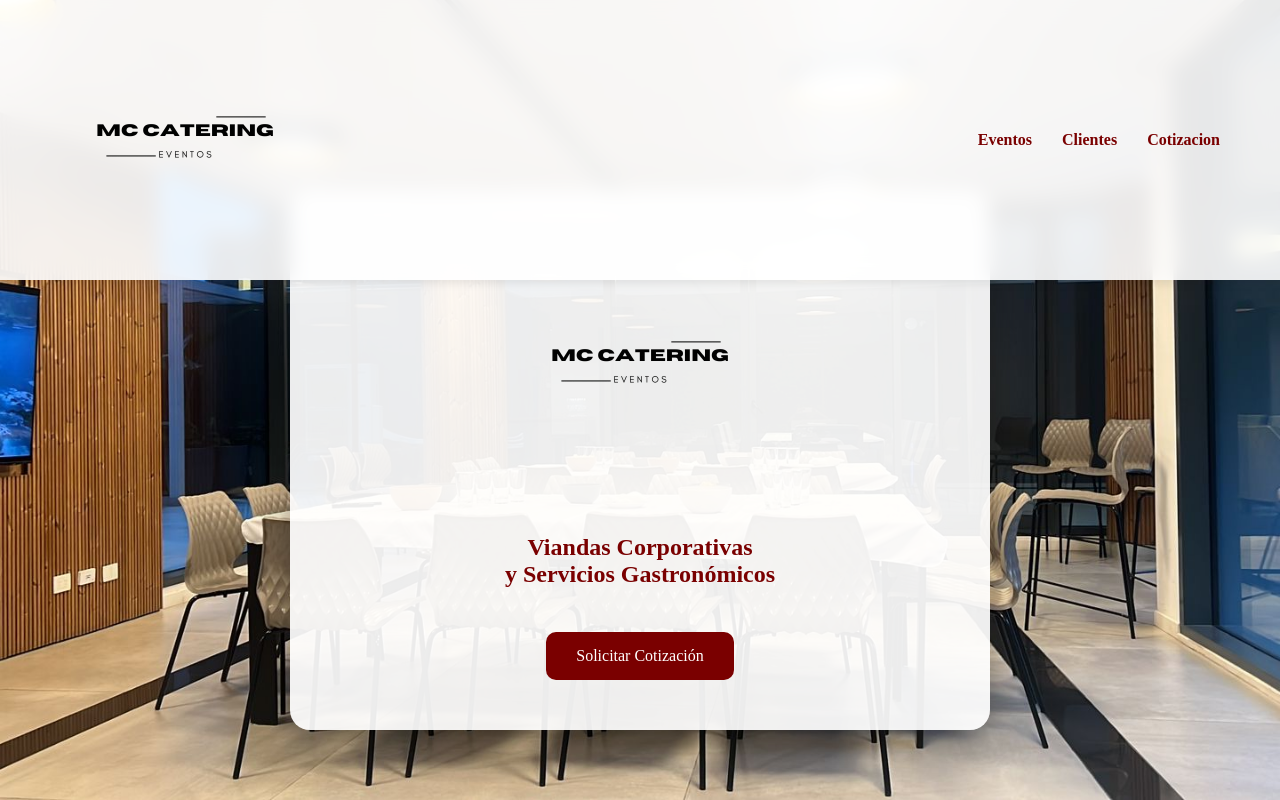
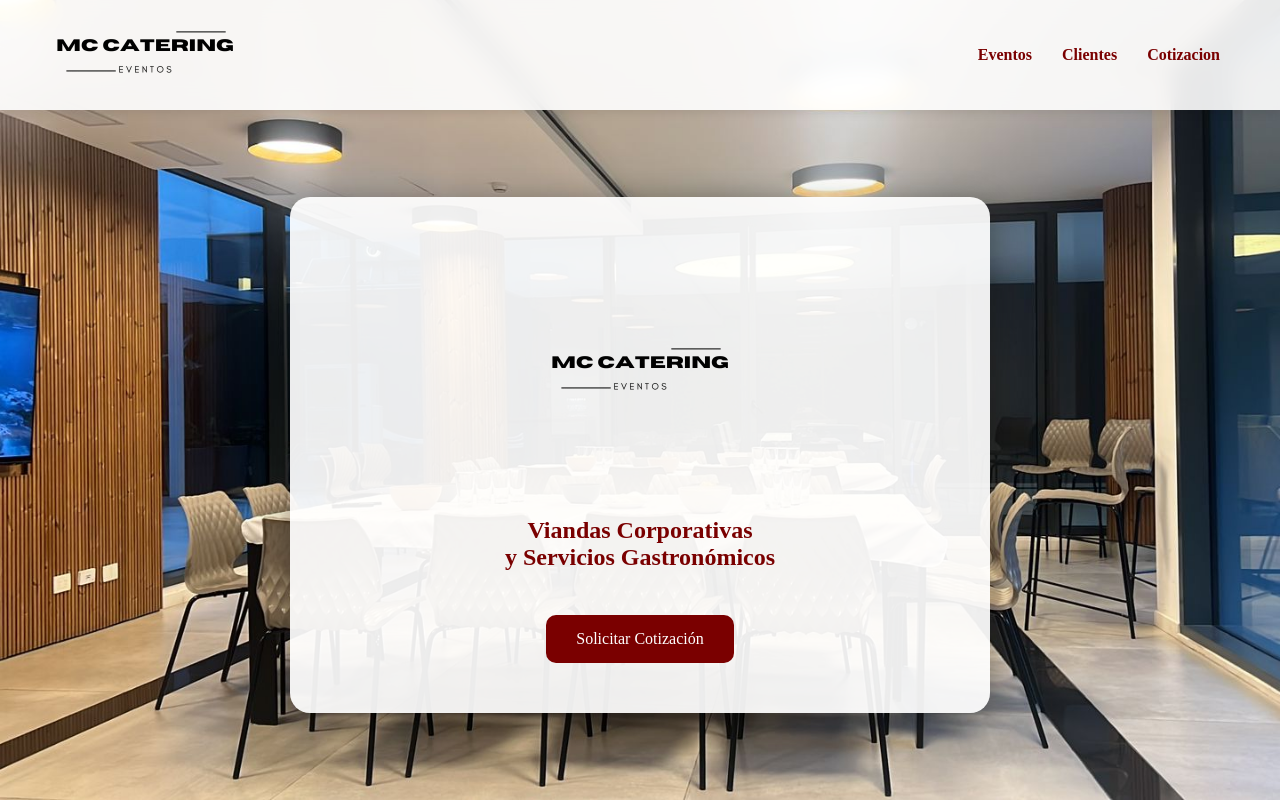
Before and after one commit to Dosmacxx/mc-catering, a Next.js app: page / in a window 1280 px wide. Built offline with nearby package versions, Linux system fonts and the light colour scheme.

Commit message:
Update index.js

```diff
--- a/pages/index.js
+++ b/pages/index.js
@@ -24,33 +24,40 @@ export default function Home() {
           position: "fixed",
           top: 0,
           width: "100%",
+          height: "110px", // 🔒 ALTURA FIJA
           zIndex: 1000,
           background: "rgba(255,255,255,0.9)",
           backdropFilter: "blur(10px)",
           boxShadow: "0 2px 10px rgba(0,0,0,0.1)",
         }}
       >
+        {/* LOGO HEADER (ABSOLUTO - NO ROMPE) */}
+        <img
+          src="/mC_cATERING-removebg-preview.png"
+          alt="MC Catering"
+          style={{
+            position: "absolute",
+            left: "20px",
+            top: "50%",
+            transform: "translateY(-50%)",
+            height: "250px", // 🔥 LOGO GRANDE
+            width: "auto",
+            pointerEvents: "none",
+          }}
+        />
+
+        {/* CONTENEDOR MENU */}
         <div
           style={{
             maxWidth: "1200px",
             margin: "0 auto",
-            padding: "15px 20px",
+            height: "100%",
+            padding: "0 20px",
             display: "flex",
             alignItems: "center",
-            justifyContent: "space-between",
+            justifyContent: "flex-end",
           }}
         >
-          {/* LOGO HEADER */}
-          <img
-            src="/mC_cATERING-removebg-preview.png"
-            alt="MC Catering"
-            style={{
-              height: "250px",   // 🔥 SOLO CAMBIA EL LOGO
-              width: "auto",
-              objectFit: "contain",
-            }}
-          />
-
           {/* MENU DESKTOP */}
           <nav className="menu-desktop">
             {["Eventos", "Clientes", "Cotizacion"].map((item) => (
@@ -91,11 +98,15 @@ export default function Home() {
           <div
             className="menu-mobile"
             style={{
+              position: "absolute",
+              top: "110px",
+              width: "100%",
               background: "white",
               padding: "20px",
               display: "flex",
               flexDirection: "column",
               gap: "20px",
+              boxShadow: "0 10px 20px rgba(0,0,0,0.15)",
             }}
           >
             {["Eventos", "Clientes", "Cotizacion"].map((item) => (
@@ -127,7 +138,7 @@ export default function Home() {
           display: "flex",
           alignItems: "center",
           justifyContent: "center",
-          paddingTop: "120px",
+          paddingTop: "110px", // igual al header
         }}
       >
         <div
@@ -141,15 +152,15 @@ export default function Home() {
             boxShadow: "0 10px 35px rgba(0,0,0,0.4)",
           }}
         >
-          {/* LOGO CENTRO */}
+          {/* LOGO CENTRO (NO ROMPE CONTENEDOR) */}
           <img
             src="/mC_cATERING-removebg-preview.png"
             alt="MC Catering"
             style={{
-              width: "250px",  // 🔥 SOLO CAMBIA EL LOGO
+              width: "250px", // 🔥 GRANDE
               height: "auto",
-              marginBottom: "20px",
-              objectFit: "contain",
+              display: "block",
+              margin: "0 auto 20px",
             }}
           />
 
@@ -205,7 +216,7 @@ export default function Home() {
               display: block !important;
             }
             header img {
-              height: 160px !important; /* solo en celular */
+              height: 170px !important; /* solo reduce el logo */
             }
           }
           @media (min-width: 769px) {
```
